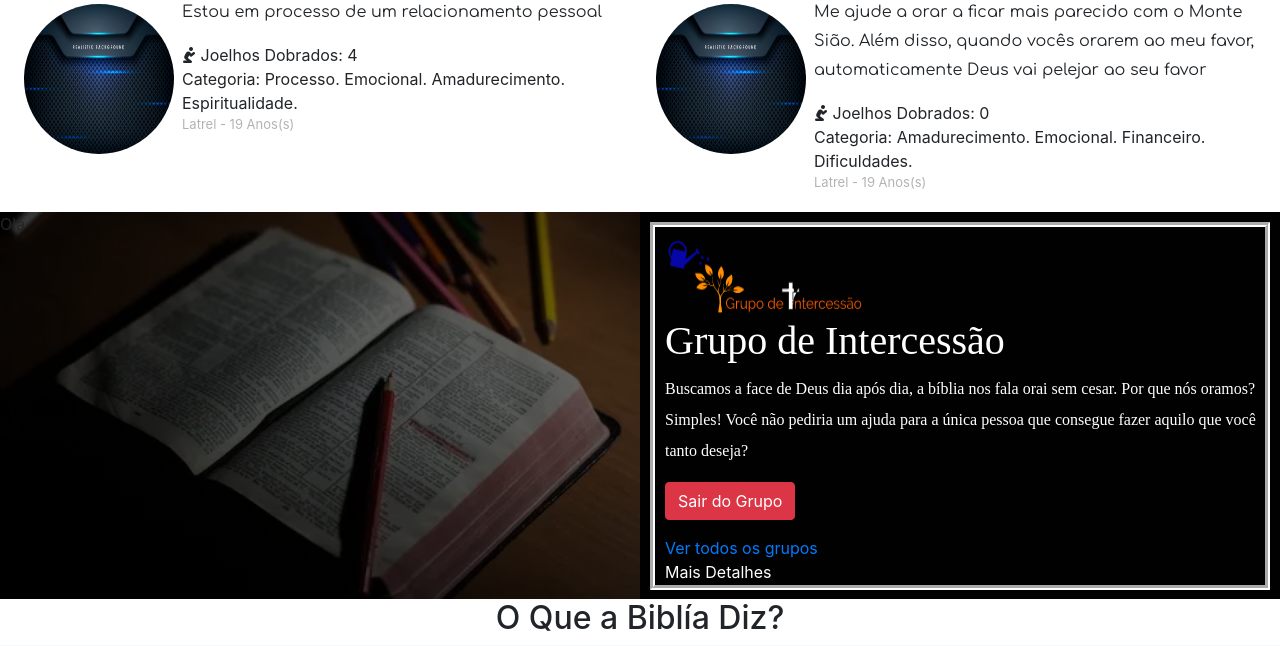
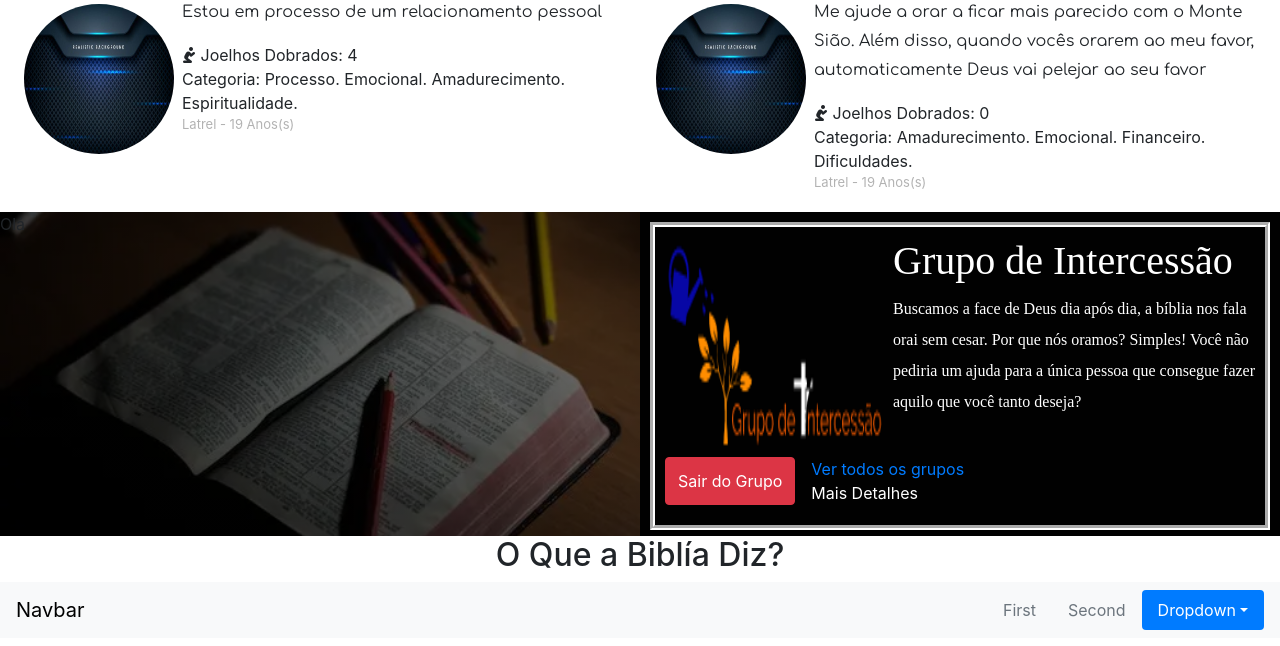
Before and after one commit to isaacrochaoliveira/igreja-projeto, a PHP site: page /dashboard-fieis/index.php in a window 1280 px wide. Shown: the part 688-1334 px from the top of the page. Run offline with PHP 8.4, Linux system fonts and the light colour scheme; a user stored in the database is signed in; data comes from the database, SQL or seed files in the repository; tables that the repository leaves empty hold one stand-in row (values such as "Sample post"); some libraries are stand-ins or nearby versions; some web fonts are replaced.

Commit message:
Update home.php

```diff
--- a/final/dashboard-fieis/home.php
+++ b/final/dashboard-fieis/home.php
@@ -120,9 +120,13 @@ require_once('../conexao.php');
                 ?>
                 <div class="border-gold">
                     <div style="margin-left: 10px">
-                        <img src="<?=IMAGEM."fotos-grupos/$logo"?>" width="200" height='80' class="my-auto">
-                        <h1 class="title-card-grupo"><?=$title?></h1>
-                        <p class="description-card-grupo"><?=$desc?></p>
+                        <div class="d-flex">
+                            <img src="<?=IMAGEM."fotos-grupos/$logo"?>" width="220" height='220' class="my-auto">
+                            <div class="d-block ml-2">
+                                <h1 class="title-card-grupo"><?=$title?></h1>
+                                <p class="description-card-grupo"><?=$desc?></p>
+                            </div>
+                        </div>
                         <div class="d-block">
                             <div class="d-flex mb-3">
                                 <?php
@@ -138,10 +142,10 @@ require_once('../conexao.php');
                                     <?php
                                 }
                                 ?>
-                            </div>
-                            <div>
-                                <a href="index.php?pag=grupos-de-oracoes">Ver todos os grupos</a><br>
-                                <a style="cursor: pointer;" data-bs-toggle="modal" data-bs-target="#modalJoinIntoGruop">Mais Detalhes</a>
+                                <div class="ml-3">
+                                    <a href="index.php?pag=grupos-de-oracoes">Ver todos os grupos</a><br>
+                                    <a style="cursor: pointer;" data-bs-toggle="modal" data-bs-target="#modalJoinIntoGruop">Mais Detalhes</a>
+                                </div>
                             </div>
                         </div>
                     </div>
```
